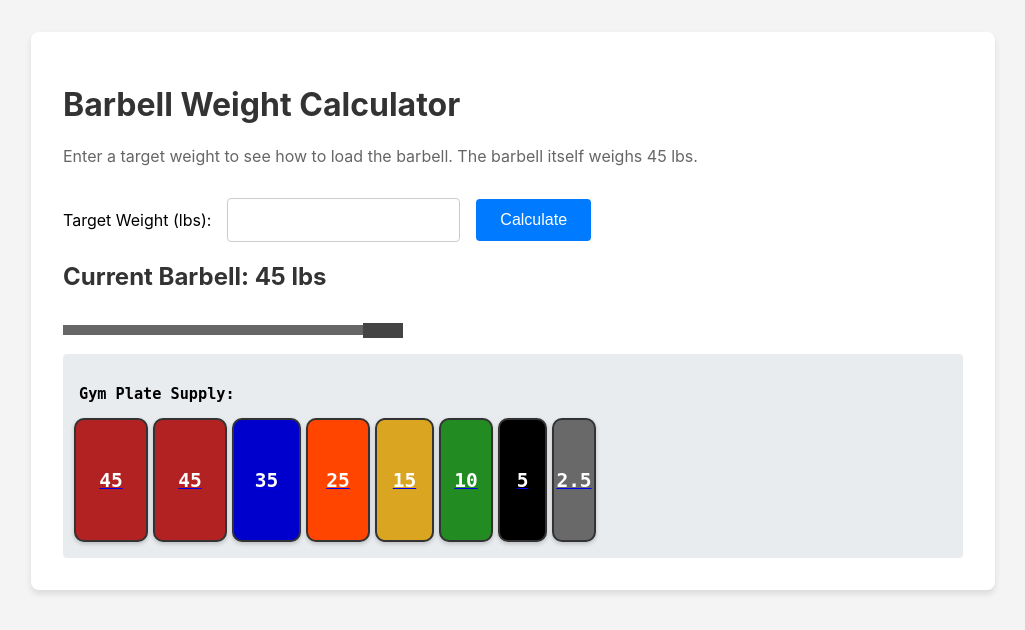
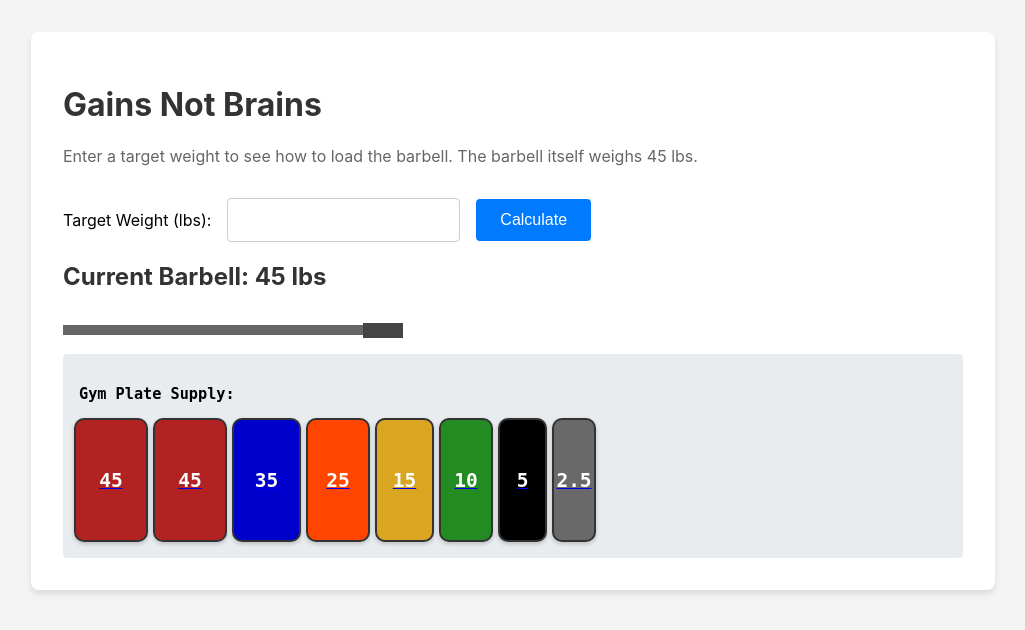
Before and after one commit to espdesign/gains-not-brains, a Flask app: page / in a window 1280 px wide. Shown: the top 630 px of the page, without its empty margins (127-1152 px from the left). Run offline with Flask 3, Linux system fonts and the light colour scheme.

Commit message:
changed title to gains not brains

```diff
--- a/app/templates/index.html
+++ b/app/templates/index.html
@@ -3,7 +3,7 @@
 <head>
     <meta charset="utf-8">
     <meta name="viewport" content="width=device-width, initial-scale=1, shrink-to-fit=no">
-    <title>Barbell Weight Calculator</title>
+    <title>Gains Not Brains</title>
     <style>
         body { font-family: -apple-system, BlinkMacSystemFont, "Segoe UI", Roboto, "Helvetica Neue", Arial, sans-serif; margin: 2rem; background-color: #f4f4f4; }
         .container { max-width: 900px; margin: auto; background-color: white; padding: 2rem; border-radius: 8px; box-shadow: 0 4px 6px rgba(0, 0, 0, 0.1); }
@@ -85,7 +85,7 @@
 </head>
 <body>
     <div class="container">
-        <h1>Barbell Weight Calculator</h1>
+        <h1>Gains Not Brains</h1>
         <p>Enter a target weight to see how to load the barbell. The barbell itself weighs 45 lbs.</p>
 
         <form method="POST">
```
